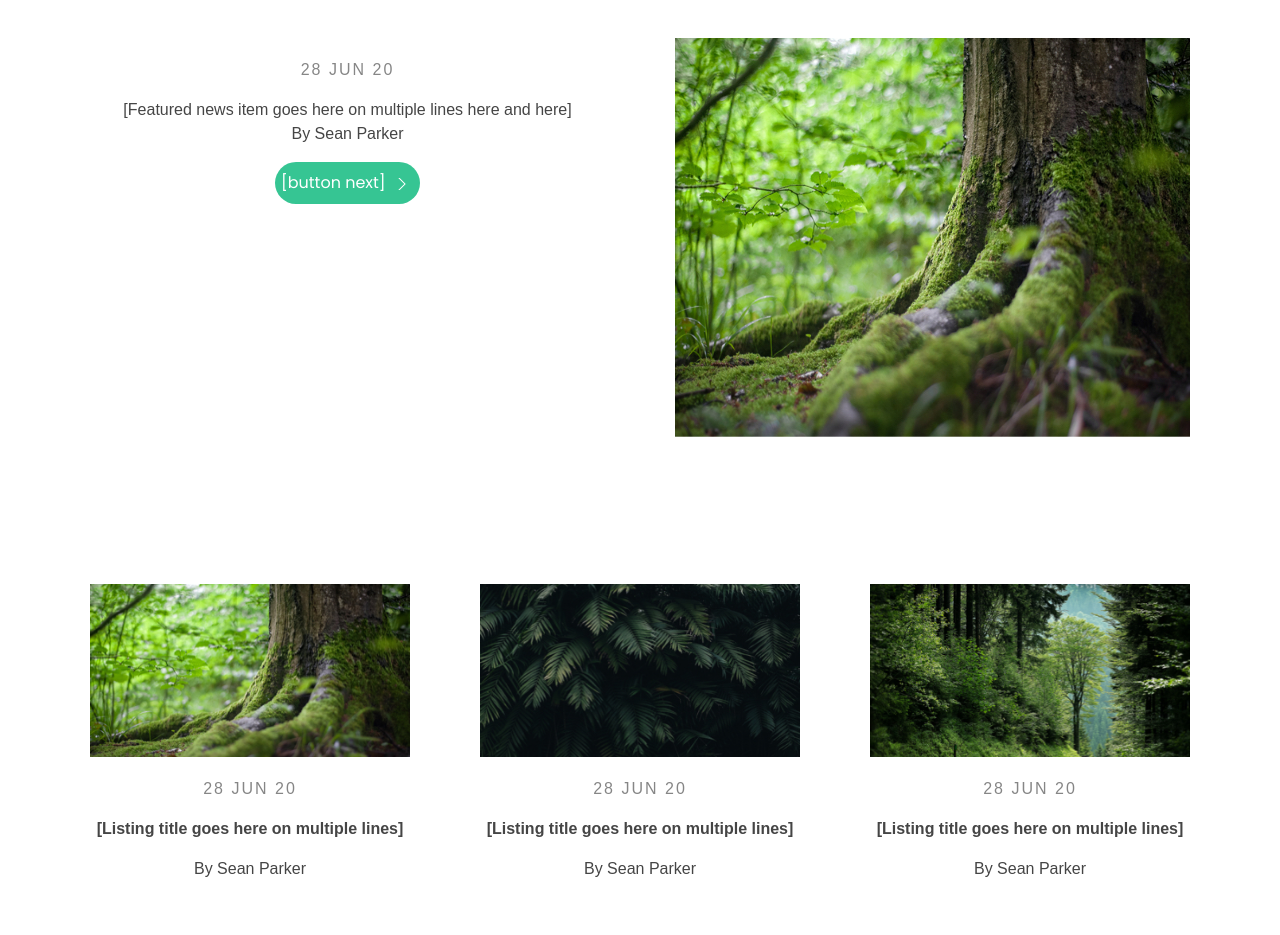
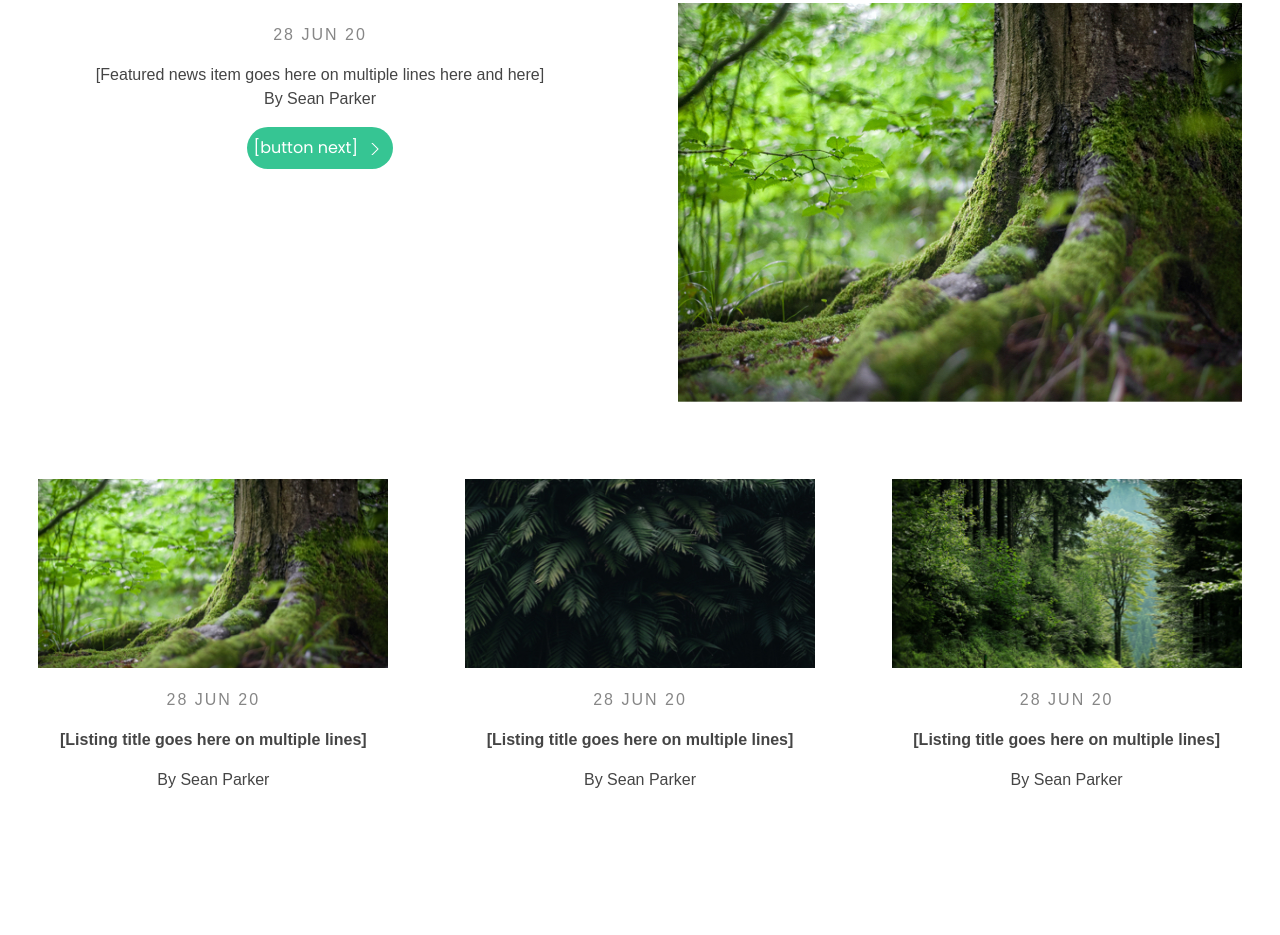
Before and after one commit to EugenBj/EnjoyD, a website: page index.html in a window 1280 px wide. Shown: the part 305-1240 px from the top of the page. After the commit the page ends 1151 px from the top, so only its background shows below. Drawn offline with nearby package versions, Linux system fonts and the light colour scheme.

Commit message:
Index updated for pictures alignment

```diff
--- a/index.html
+++ b/index.html
@@ -74,7 +74,7 @@
   </section>
 
   <section class="content-area-listing-featured-">
-    <div class="container">
+    <div class="container-fluid">
       <div class="row">
         <div class="col-lg-6 container-small content-area-content-listing-f order-last-xs order-first-lg">
           <p class="par-date date-position1">28 JUN 20</p>
@@ -92,7 +92,8 @@
   </section>
 
   <section class="content-area-listing-group">
-    <div class="container">
+    <div class="wrapper">
+    <div class="container-fluid">
       <div class="row">
         <div class="col-lg-4 container-small listing-group-d-listing-3-col-">
           <img class="img-fluid image image-first" src="images/Image.jpg" alt="Tree image">
@@ -101,14 +102,14 @@
           <p class="by-sean-parker parker-position2">By Sean Parker</p>
         </div>
 
-        <div class="col-lg-4 container-small listing-group-d-listing-3-col- position-col-middle">
+        <div class="col-lg-4 container-small listing-group-d-listing-3-col-">
           <img class="img-fluid image" src="images/fir-tree.jpg" alt="Fir tree image">
           <p class="par-date date-position2">28 JUN 20</p>
           <p class="listing-title-goes listing-position">[Listing title goes here on multiple lines]</p>
           <p class="by-sean-parker parker-position2">By Sean Parker</p>
         </div>
 
-        <div class="col-lg-4 container-small listing-group-d-listing-3-col- position-col-middle">
+        <div class="col-lg-4 container-small listing-group-d-listing-3-col-">
           <img class="img-fluid image" src="images/forest.jpg" alt="Forest image">
           <p class="par-date date-position2">28 JUN 20</p>
           <p class="listing-title-goes listing-position">[Listing title goes here on multiple lines]</p>
@@ -116,6 +117,7 @@
         </div>
       </div>
     </div>
+    </div>
   </section>
 
 </body>
```
